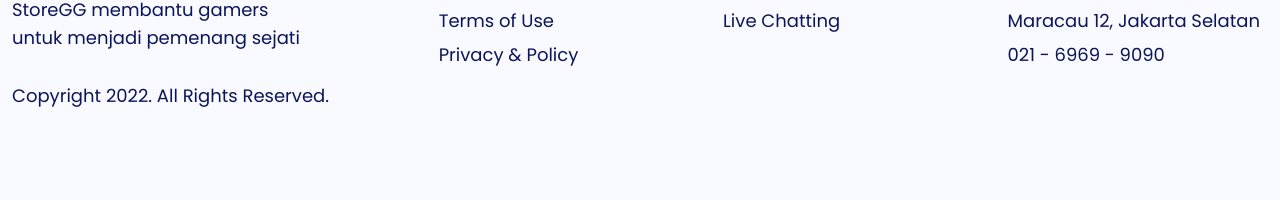
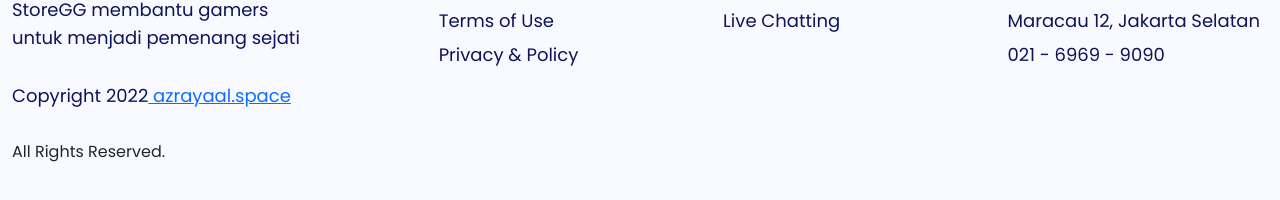
Before and after one commit to azrayaal/storeGGazrayaal, a Next.js app: page / in a window 1280 px wide. Shown: the part 2314-2514 px from the top of the page. Built offline with nearby package versions, Linux system fonts and the light colour scheme; no server answers.

Commit message:
update ui

```diff
--- a/components/organisms/footer/index.tsx
+++ b/components/organisms/footer/index.tsx
@@ -15,7 +15,11 @@
                 <br />
                 untuk menjadi pemenang sejati
               </p>
-              <p className="mt-30 text-lg color-palette-1 mb-30">Copyright 2022. All Rights Reserved.</p>
+              <p className="mt-30 text-lg color-palette-1 mb-30">
+                Copyright 2022
+                <a href="azrayaal.space"> azrayaal.space</a>
+              </p>
+              <p> All Rights Reserved.</p>
             </div>
             <div className="col-lg-8 mt-lg-0 mt-20">
               <div className="row gap-sm-0">
--- a/pages/checkout.tsx
+++ b/pages/checkout.tsx
@@ -13,7 +13,7 @@
       <section className="checkout mx-auto pt-md-100 pb-md-145 pt-30 pb-30">
         <div className="container-fluid">
           <div className="logo text-md-center text-start pb-50">
-            <Link href="#.com">
+            <Link href="/">
               <a className="">
                 <Image src="/icon/favicon.ico" width={60} height={60} alt="logo" />
               </a>
--- a/pages/index.tsx
+++ b/pages/index.tsx
@@ -22,7 +22,7 @@
         <meta name="description" content="Kami menyediakan voucer top up game yang tidak dijual di manapun" />
         <meta property="og:title" content="Store Azrayaal - Get a new Experience in gaming with azrayaal" />
         <meta property="og:description" content="Kami menyediakan voucer top up game yang tidak dijual di manapun" />
-        <meta property="og:img" content="https://imageurlkalian" />
+        <meta property="og:img" content="/icon/favicon.ico" />
         <meta property="og:url" content="https://storeGGazrayaal" />
       </Head>
       <Navbar />
```
